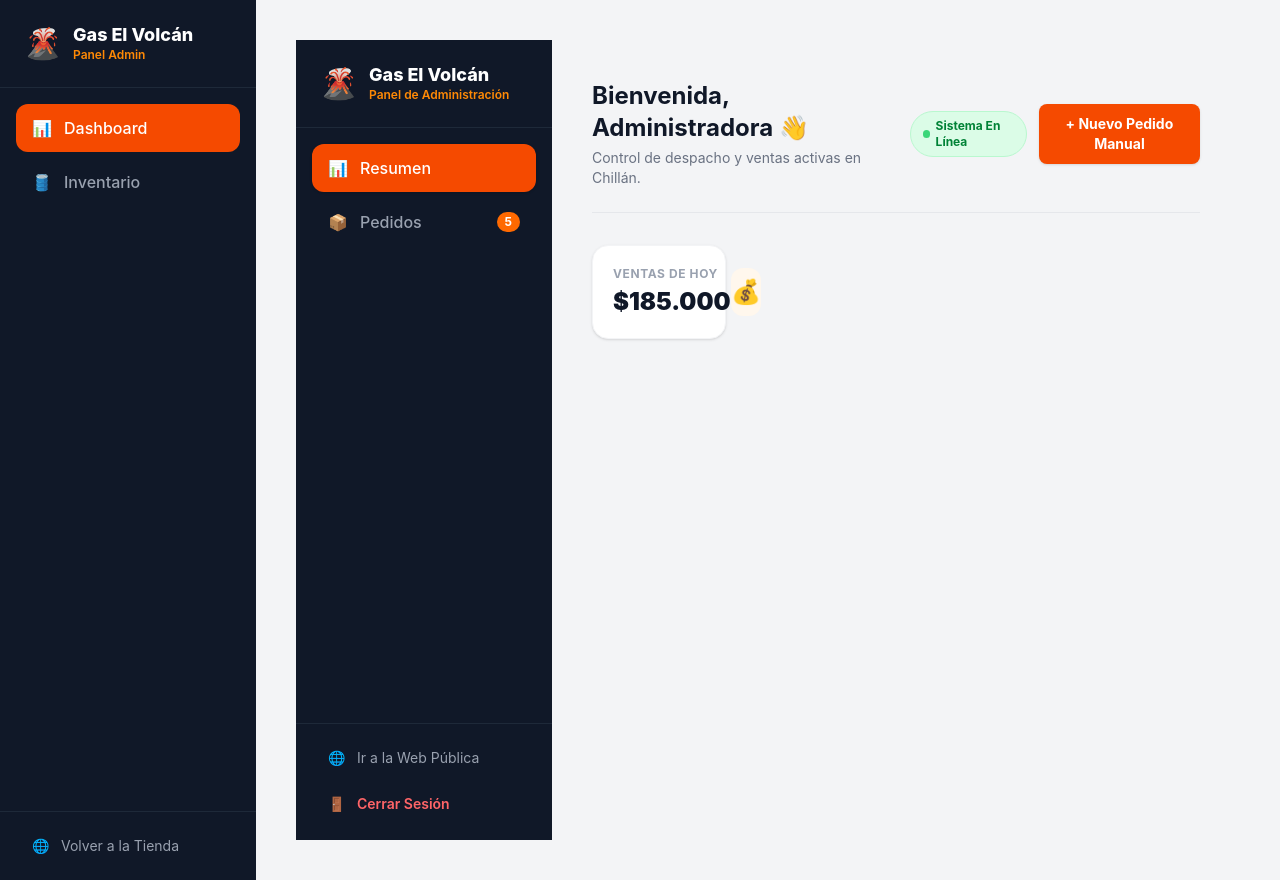
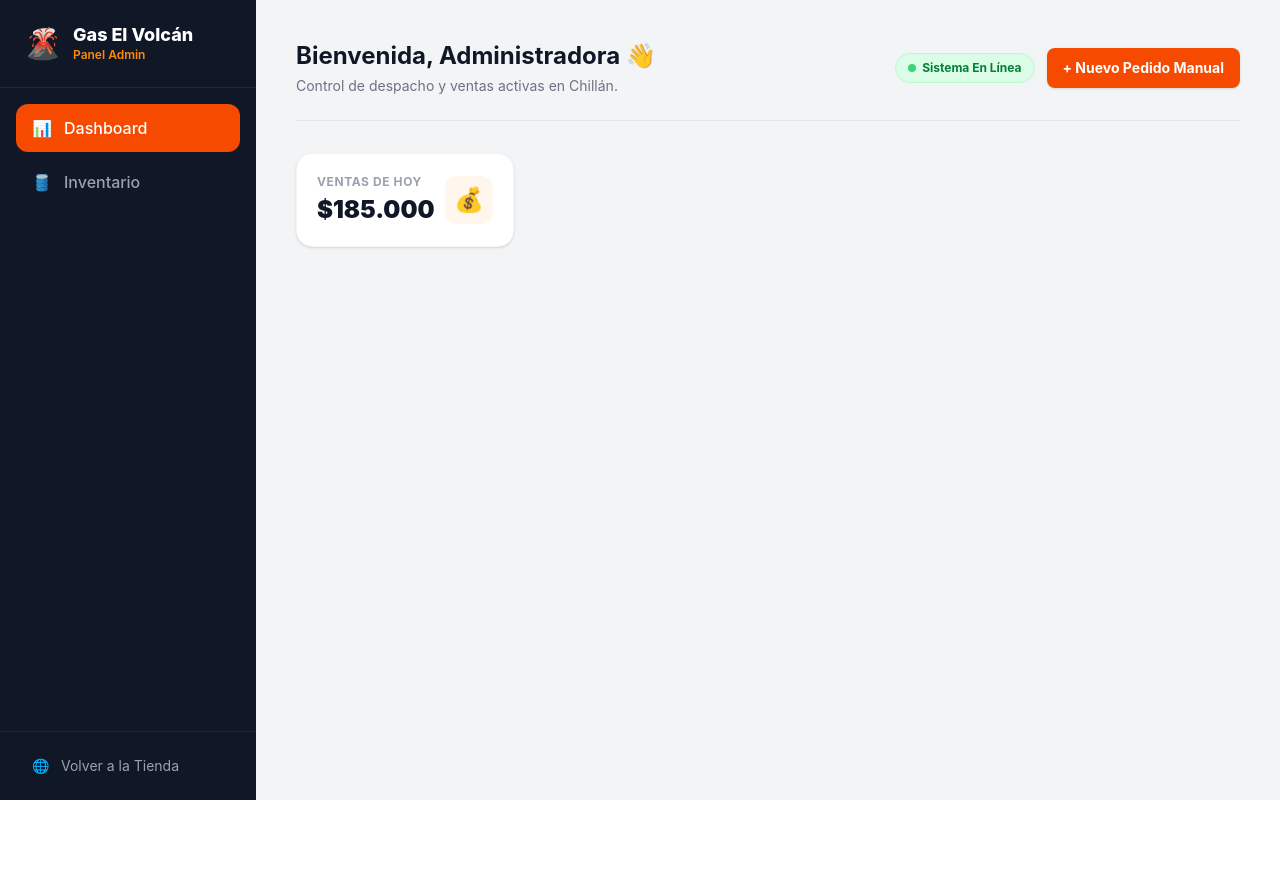
Before and after one commit to Benjamiusduoc/fs-2-Gas-El-Volcan, a React (Vite) app: page /admin in a window 1280 px wide. After the commit the page ends 800 px from the top, so only its background shows below. Built offline with nearby package versions, Linux system fonts and the light colour scheme.

Commit message:
Mejoras no hay duplicacion

```diff
--- a/src/Root.jsx
+++ /dev/null
@@ -1,15 +0,0 @@
-import { Outlet } from 'react-router-dom';
-import { Header } from './core/Header';
-import { Footer } from './core/Footer';
-
-export function Root() {
-  return (
-    <div className="bg-gray-50 text-gray-800 font-sans min-h-screen flex flex-col">
-      <Header />
-
-      <Outlet />
-
-      <Footer />
-    </div>
-  );
-}
--- a/src/pages/AdminPage.jsx
+++ b/src/pages/AdminPage.jsx
@@ -2,42 +2,11 @@ import { Link } from 'react-router-dom';
 
 export function AdminPage() {
   return (
-    <div className="bg-gray-100 text-gray-800 font-sans min-h-screen flex flex-col md:flex-row w-full">
+    <div className="">
       {/* Menú Lateral Sidebar */}
-      <aside className="w-full md:w-64 bg-gray-900 text-white flex-shrink-0 flex flex-col justify-between min-h-screen">
-        <div>
-          <div className="p-6 flex items-center space-x-3 border-b border-gray-800">
-            <span className="text-3xl">🌋</span>
-            <div>
-              <h1 className="font-extrabold text-lg leading-tight text-white">Gas El Volcán</h1>
-              <p className="text-xs text-orange-400 font-semibold">Panel de Administración</p>
-            </div>
-          </div>
-
-          <nav className="p-4 space-y-1.5">
-            <Link to="#" className="flex items-center space-x-3 bg-orange-600 text-white px-4 py-3 rounded-xl font-medium shadow-sm transition">
-              <span>📊</span> <span>Resumen</span>
-            </Link>
-            {/* Otros enlaces del sidebar... */}
-            <Link to="#" className="flex items-center space-x-3 text-gray-400 hover:bg-gray-800 hover:text-white px-4 py-3 rounded-xl font-medium transition">
-              <span>📦</span> <span>Pedidos</span>
-              <span className="ml-auto bg-orange-500 text-white text-xs px-2 py-0.5 rounded-full font-bold">5</span>
-            </Link>
-          </nav>
-        </div>
-
-        <div className="p-4 border-t border-gray-800 space-y-2">
-          <Link to="/" className="flex items-center space-x-3 text-gray-400 hover:text-white px-4 py-2 rounded-lg text-sm transition">
-            <span>🌐</span> <span>Ir a la Web Pública</span>
-          </Link>
-          <Link to="/login" className="flex items-center space-x-3 text-red-400 hover:bg-red-500/10 px-4 py-2.5 rounded-lg text-sm font-semibold transition">
-            <span>🚪</span> <span>Cerrar Sesión</span>
-          </Link>
-        </div>
-      </aside>
 
       {/* Áreas de Contenido Principal */}
-      <main className="flex-grow p-6 md:p-10 overflow-y-auto">
+
         <header className="flex flex-col md:flex-row md:items-center justify-between pb-6 border-b border-gray-200 gap-4 mb-8">
           <div>
             <h2 className="text-2xl font-bold text-gray-900">Bienvenida, Administradora 👋</h2>
@@ -64,7 +33,7 @@ export function AdminPage() {
           </div>
           {/* Resto de KPIs omitidos para brevedad, sigue el mismo formato */}
         </div>
-      </main>
+
     </div>
   );
 }
```
